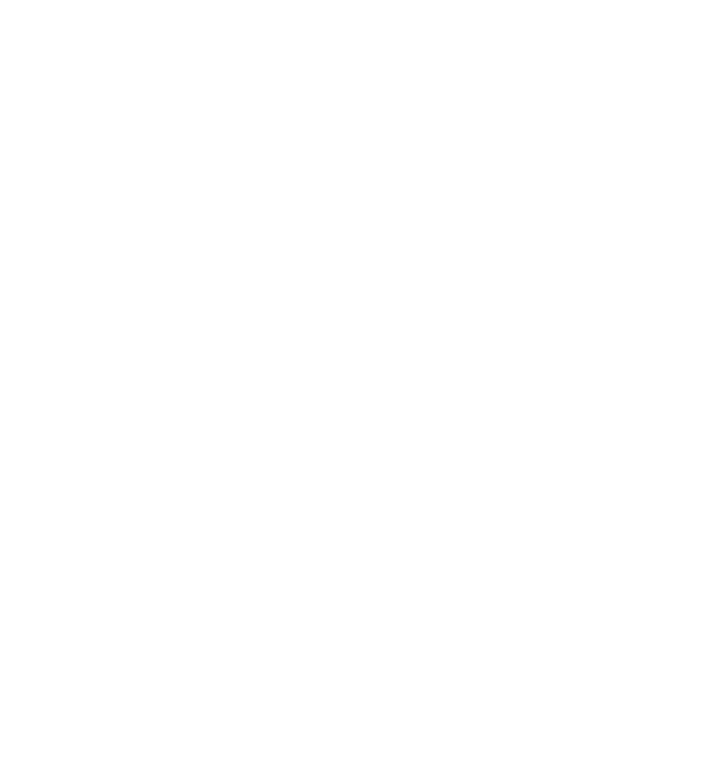
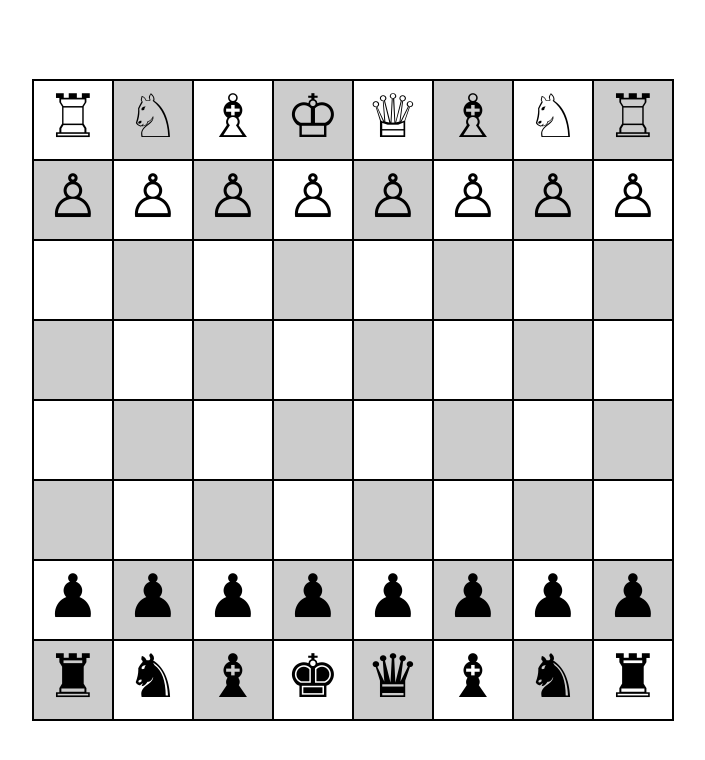
Before and after one commit to mathsouzag/css-tabuleiro, a plain HTML site: page index.html in a window 1280 px wide. Shown: the whole page, without its empty margins (287-992 px from the left). Drawn offline with Linux system fonts and the light colour scheme.

Commit message:
Tabuleiro feito

```diff
--- a/index.html
+++ b/index.html
@@ -4,7 +4,83 @@
         <meta charset="UTF-8" />
         <meta http-equiv="X-UA-Compatible" content="IE=edge" />
         <meta name="viewport" content="width=device-width, initial-scale=1.0" />
+        <link rel="stylesheet" href="styles.css" />
         <title>Tabuleiro</title>
     </head>
-    <body></body>
+    <body>
+        <div class="tabuleiro">
+            <!-- Linha 1 -->
+            <div class="quadrado-branco">&#9814;</div>
+            <div class="quadrado-cinza">&#9816;</div>
+            <div class="quadrado-branco">&#9815;</div>
+            <div class="quadrado-cinza">&#9812;</div>
+            <div class="quadrado-branco">&#9813;</div>
+            <div class="quadrado-cinza">&#9815;</div>
+            <div class="quadrado-branco">&#9816;</div>
+            <div class="quadrado-cinza">&#9814;</div>
+            <!-- Linha 2 -->
+            <div class="quadrado-cinza">&#9817;</div>
+            <div class="quadrado-branco">&#9817;</div>
+            <div class="quadrado-cinza">&#9817;</div>
+            <div class="quadrado-branco">&#9817;</div>
+            <div class="quadrado-cinza">&#9817;</div>
+            <div class="quadrado-branco">&#9817;</div>
+            <div class="quadrado-cinza">&#9817;</div>
+            <div class="quadrado-branco">&#9817;</div>
+            <!-- Linha 3 -->
+            <div class="quadrado-branco"></div>
+            <div class="quadrado-cinza"></div>
+            <div class="quadrado-branco"></div>
+            <div class="quadrado-cinza"></div>
+            <div class="quadrado-branco"></div>
+            <div class="quadrado-cinza"></div>
+            <div class="quadrado-branco"></div>
+            <div class="quadrado-cinza"></div>
+            <!-- Linha 4 -->
+            <div class="quadrado-cinza"></div>
+            <div class="quadrado-branco"></div>
+            <div class="quadrado-cinza"></div>
+            <div class="quadrado-branco"></div>
+            <div class="quadrado-cinza"></div>
+            <div class="quadrado-branco"></div>
+            <div class="quadrado-cinza"></div>
+            <div class="quadrado-branco"></div>
+            <!-- Linha 5 -->
+            <div class="quadrado-branco"></div>
+            <div class="quadrado-cinza"></div>
+            <div class="quadrado-branco"></div>
+            <div class="quadrado-cinza"></div>
+            <div class="quadrado-branco"></div>
+            <div class="quadrado-cinza"></div>
+            <div class="quadrado-branco"></div>
+            <div class="quadrado-cinza"></div>
+            <!-- Linha 6 -->
+            <div class="quadrado-cinza"></div>
+            <div class="quadrado-branco"></div>
+            <div class="quadrado-cinza"></div>
+            <div class="quadrado-branco"></div>
+            <div class="quadrado-cinza"></div>
+            <div class="quadrado-branco"></div>
+            <div class="quadrado-cinza"></div>
+            <div class="quadrado-branco"></div>
+            <!-- Linha 7 -->
+            <div class="quadrado-branco">&#9823;</div>
+            <div class="quadrado-cinza">&#9823;</div>
+            <div class="quadrado-branco">&#9823;</div>
+            <div class="quadrado-cinza">&#9823;</div>
+            <div class="quadrado-branco">&#9823;</div>
+            <div class="quadrado-cinza">&#9823;</div>
+            <div class="quadrado-branco">&#9823;</div>
+            <div class="quadrado-cinza">&#9823;</div>
+            <!-- Linha 8 -->
+            <div class="quadrado-cinza">&#9820;</div>
+            <div class="quadrado-branco">&#9822;</div>
+            <div class="quadrado-cinza">&#9821;</div>
+            <div class="quadrado-branco">&#9818;</div>
+            <div class="quadrado-cinza">&#9819;</div>
+            <div class="quadrado-branco">&#9821;</div>
+            <div class="quadrado-cinza">&#9822;</div>
+            <div class="quadrado-branco">&#9820;</div>
+        </div>
+    </body>
 </html>
--- /dev/null
+++ b/styles.css
@@ -0,0 +1,32 @@
+body {
+    font-family: Arial, sans-serif;
+    margin: 0;
+    padding: 0;
+    display: flex;
+    justify-content: center;
+    align-items: center;
+    height: 100vh;
+}
+
+.tabuleiro {
+    display: grid;
+    grid-template-columns: repeat(8, 80px);
+    grid-template-rows: repeat(8, 80px);
+    gap: 0px;
+    border: 1px solid black;
+    width: fit-content;
+    font-size: 60px;
+    text-align: center;
+}
+
+.tabuleiro div {
+    border: 1px solid #000000;
+}
+
+.quadrado-branco {
+    background-color: #ffffff;
+}
+
+.quadrado-cinza {
+    background-color: #cccccc;
+}
```
